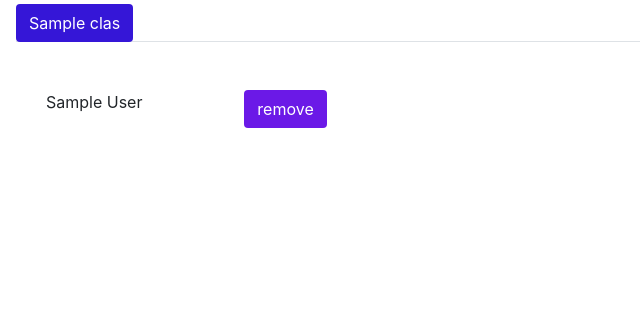
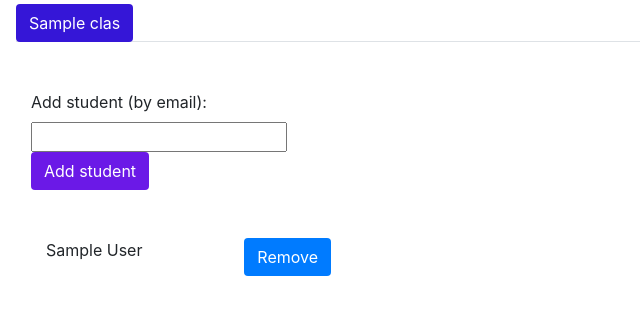
Before and after one commit to RobertNimmo26/quizBuddy, a Django app: a page that uses templates/quiz/classList.html in a window 1280 px wide. Shown: the part 65-380 px from the top of the page, without its empty margins (0-640 px from the left). Run offline with Django 3.2, Linux system fonts and the light colour scheme; a user stored in the database is signed in; tables that the repository leaves empty hold one stand-in row (values such as "Sample post"); some libraries are stand-ins or nearby versions.

Commit message:
add + remove functions work in managestudent
added the popup for remove and created a wee form for adding students to the class

```diff
--- a/quiz/views.py
+++ b/quiz/views.py
@@ -100,17 +100,37 @@ def manageStudent(request):
 def classList(request, class_name_slug):
     context_dict = {}
 
-    #if the remove button was clicked on the page
-    #it gets the student's email from the form (the remove button) and removes it
-    #from current class
+    #request was sent either to add or to remove someone from class
     if request.method == 'POST':
-        print("REMOVED FROM CLASS: ")
-        print(Class.objects.get(slug=class_name_slug))
-        print("STUDENT TO BE REMOVED: ")
-        print(request.POST.get('student'))
-        email = request.POST.get('student')
-        student = User.objects.filter(email=email).get()
-        student.students.remove(Class.objects.get(slug=class_name_slug))
+        #if the ass button was clicked on the page
+        #it gets the student's email from the form's input field
+        #and adds the student to current class (if they exist)
+        #if not, it will create an item in the context_dict indicating an error
+        if request.POST.get('button') =="add":
+            try:
+                print("ADDED TO CLASS: ")
+                print(Class.objects.get(slug=class_name_slug))
+                print("STUDENT TO BE ADDED: ")
+                print(request.POST.get('add_student'))
+                email = request.POST.get('add_student')
+                student = User.objects.filter(email=email).get()
+                student.students.add(Class.objects.get(slug=class_name_slug))
+
+            except User.DoesNotExist:
+                    context_dict["remove_error"] = [True];
+                    print(context_dict["remove_error"])
+
+        #if the remove button was clicked on the page
+        #it gets the student's email from the form (the remove button) and removes it
+        #from current class
+        else:
+            print("REMOVED FROM CLASS: ")
+            print(Class.objects.get(slug=class_name_slug))
+            print("STUDENT TO BE REMOVED: ")
+            print(request.POST.get('button'))
+            email = request.POST.get('button')
+            student = User.objects.filter(email=email).get()
+            student.students.remove(Class.objects.get(slug=class_name_slug))
 
     # Gets all class objects
     class_list = request.user.teachers.all()
--- a/templates/quiz/classList.html
+++ b/templates/quiz/classList.html
@@ -6,6 +6,17 @@
 
 {% block classBodyBlock %}
     <div class="container">
+    <div class="row mt-5 mr-1 ml-3">
+      <form id="add" method="post" action="{% url 'classList' class.slug %}">
+      {% csrf_token %}
+      <label>Add student (by email):</label><br>
+      <input type="text" id="add_student" name="add_student"><br>
+      <button class="btn btn-quizBuddy-1 mr-2" name="button" type="submit" value="add" id="add">Add student</button></form></div>
+      {% if remove_error %}
+        <div class="alert alert-danger mt-1 mr-1 ml-3" role="alert">
+            There was no user with that email address.
+        </div>
+      {% endif %}
     {% if students %}
         {% for student in students %}
             <div class="row mt-5 mr-1 ml-3">
@@ -15,11 +26,35 @@
                     <p>{{ student.name }}</p>
                   </div>
                   <div class=col>
-                    <!-- sends chosen student's email to the view so the student can be removed from the class -->
-                    <form id="delete" method="post" action="{% url 'classList' class.slug %}">
-                      {% csrf_token %}
-                    <button class="btn btn-quizBuddy-1 mr-2" name="student" type="submit" value={{student}}>remove</button>
-                  </form>
+                    <!-- Button trigger modal -->
+                    <button type="button" class="btn btn-primary" data-toggle="modal" data-target="#exampleModalCenter">
+                      Remove
+                    </button>
+
+                    <!-- Modal -->
+                    <div class="modal fade" id="exampleModalCenter" tabindex="-1" role="dialog" aria-labelledby="exampleModalCenterTitle" aria-hidden="true">
+                      <div class="modal-dialog modal-dialog-centered" role="document">
+                        <div class="modal-content">
+                          <div class="modal-header">
+                            <h5 class="modal-title" id="exampleModalLongTitle">Warning</h5>
+                            <button type="button" class="close" data-dismiss="modal" aria-label="Close">
+                              <span aria-hidden="true">&times;</span>
+                            </button>
+                          </div>
+                          <div class="modal-body">
+                            Are you sure you want to delete this student from the class?
+                          </div>
+                          <div class="modal-footer">
+                            <button type="button" class="btn btn-secondary" data-dismiss="modal">Close</button>
+                            <form id="remove" method="post" action="{% url 'classList' class.slug %}">
+                              {% csrf_token %}
+                            <button class="btn btn-quizBuddy-1 mr-2" name="button" type="submit" value={{student}}>Remove student</button>
+                            </form>
+                          </div>
+                        </div>
+                      </div>
+                    </div>
+
                   </div>
                   </div>
                 </div>
```
